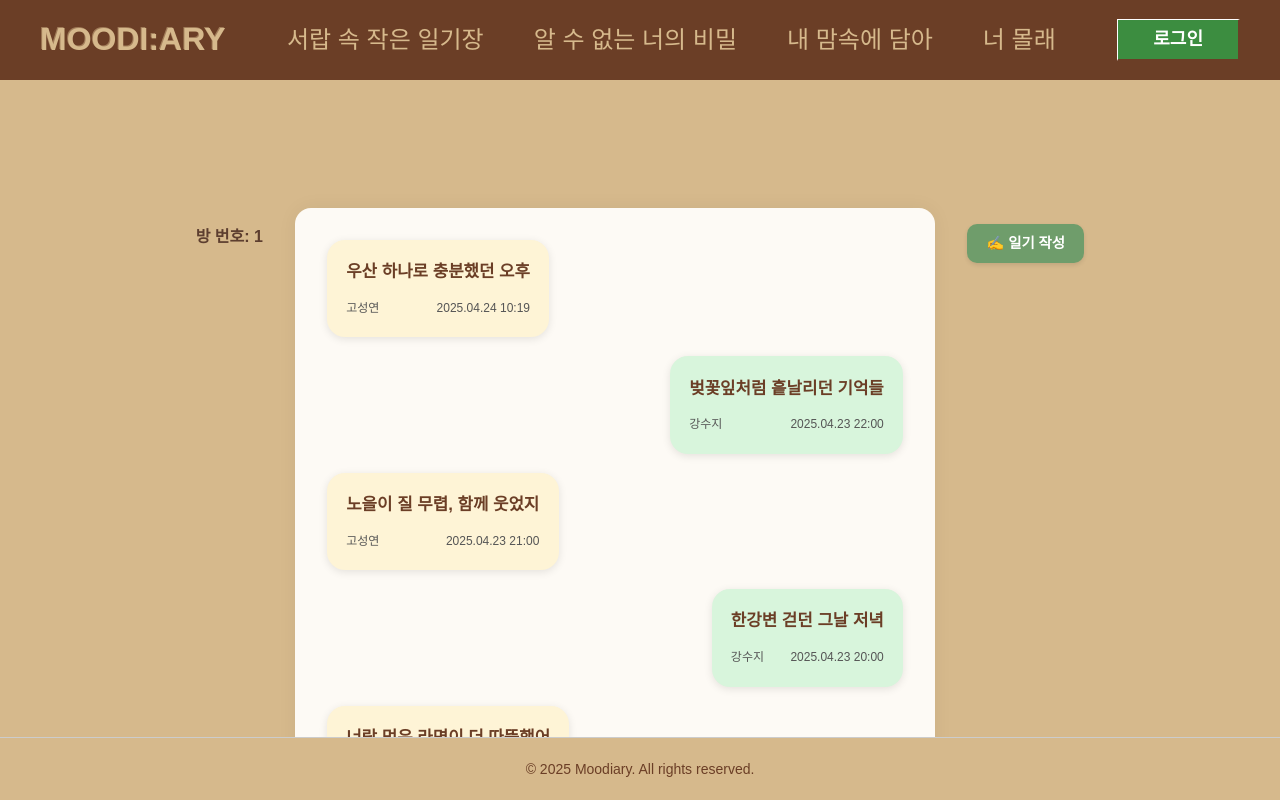
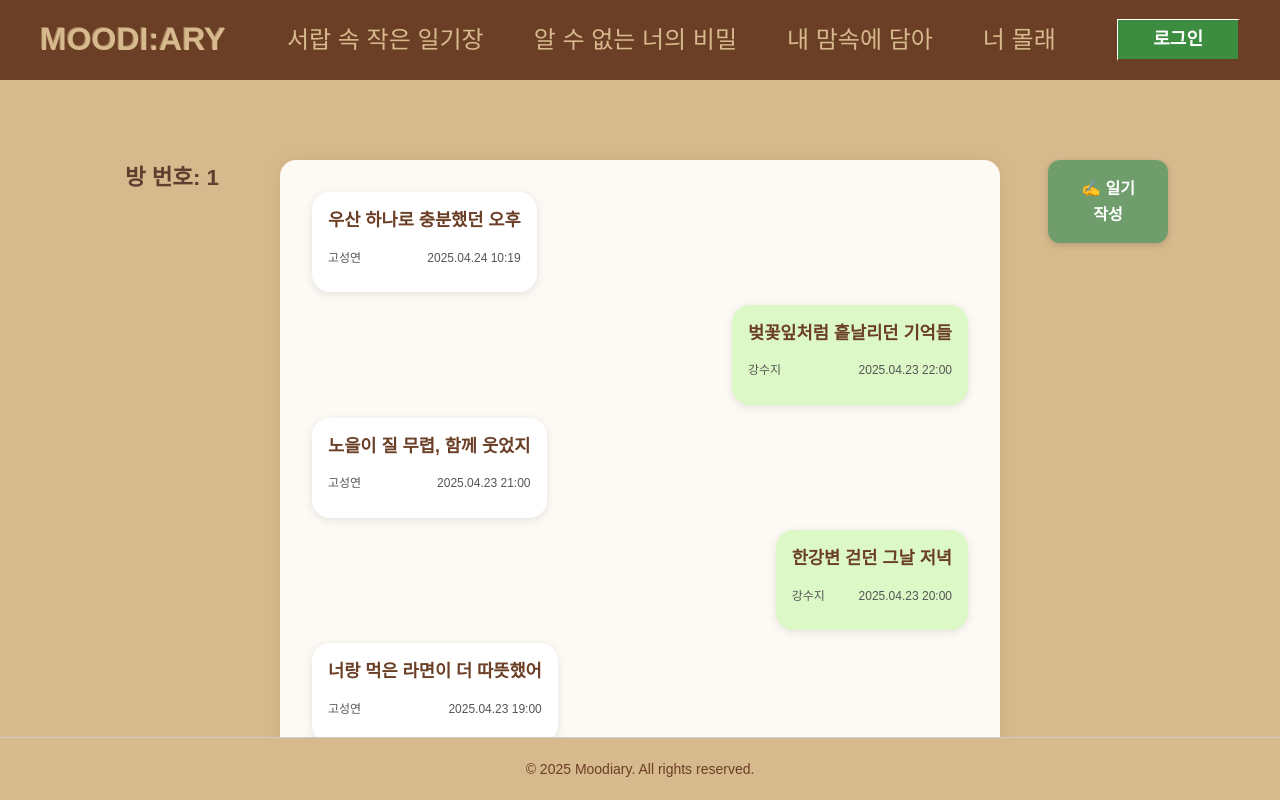
Before and after one commit to beyond-SW-Camp-14th-clover/be14-4th-clover-moodiary-FE, a Vue app: page /shareddiary/1 in a window 1280 px wide. Built offline with nearby package versions, Linux system fonts and the light colour scheme; data requests are answered from the project's data file; a web font is replaced by a local one.

Commit message:
공유 일기 리스트 디자인 수정 commit

```diff
--- a/src/pages/shareddiary/views/SharedDiaryList.vue
+++ b/src/pages/shareddiary/views/SharedDiaryList.vue
@@ -15,10 +15,12 @@
         @click="goToDetail(diary.id)"
         style="cursor: pointer;"
       >
-        <p class="title">{{ diary.title }}</p>
-        <div class="footer">
-          <span class="author">{{ getUserName(diary.user_id) }}</span>
-          <span class="created-at">{{ formatDate(diary.created_at) }}</span>
+        <div class="bubble-inner">
+          <p class="title">{{ diary.title }}</p>
+          <div class="footer">
+            <span class="author">{{ getUserName(diary.user_id) }}</span>
+            <span class="created-at">{{ formatDate(diary.created_at) }}</span>
+          </div>
         </div>
       </div>
     </div>
@@ -93,81 +95,101 @@ onMounted(async () => {
 </script>
 
 <style scoped>
-/* (다전은 기존와 같은 스테일) */
 .outer-wrapper {
   display: flex;
   justify-content: center;
   align-items: flex-start;
-  gap: 2rem;
-  padding: 3rem 1rem;
+  gap: 3rem;
 }
+
 .side-left, .side-right {
+  width: 120px;
   display: flex;
+  justify-content: center;
   align-items: flex-start;
-  margin-top: 1rem;
 }
+
 .room-id {
-  font-size: 1rem;
+  font-size: 1.4rem;
   font-weight: bold;
   color: #5d3e2f;
+  text-align: center;
 }
+
 .write-btn {
   background-color: #6f9d6b;
   color: white;
-  padding: 0.5rem 1.2rem;
+  padding: 1rem 1.6rem;
   border: none;
-  border-radius: 10px;
-  font-size: 0.9rem;
+  border-radius: 12px;
+  font-size: 1rem;
+  font-weight: bold;
   cursor: pointer;
   transition: background-color 0.2s ease;
-  box-shadow: 0 2px 4px rgba(0, 0, 0, 0.1);
+  box-shadow: 0 2px 6px rgba(0, 0, 0, 0.15);
 }
+
 .write-btn:disabled {
   background-color: #cccccc;
   cursor: not-allowed;
 }
+
 .write-btn:hover:enabled {
   background-color: #5a8755;
 }
+
 .diary-list {
-  width: 100%;
-  max-width: 640px;
+  flex: 1;
+  max-width: 720px;
   background-color: #fdfaf5;
   border-radius: 16px;
   box-shadow: 0 0 20px rgba(0, 0, 0, 0.05);
   padding: 2rem;
   display: flex;
   flex-direction: column;
-  gap: 1.2rem;
+  gap: 0.8rem; /* ✅ gap 줄임 */
 }
+
 .diary-bubble {
-  max-width: 75%;
-  padding: 1.2rem;
+  max-width: 90%;
+  padding: 1rem; /* ✅ padding 살짝 줄임 */
   border-radius: 18px;
   background-color: #fffce6;
   box-shadow: 0 2px 8px rgba(0, 0, 0, 0.1);
   word-break: break-word;
+  min-height: 100px; /* ✅ min-height 낮춤 */
+  display: flex;
+  flex-direction: column;
+  justify-content: space-between;
 }
+
+.bubble-inner {
+  display: flex;
+  flex-direction: column;
+}
+
 .mine {
   margin-left: auto;
-  background-color: #d8f5dc;
-  text-align: right;
+  background-color: #dcf8c6; /* 카카오 채팅에서 보는 마지막자 버블 형상 */
 }
+
 .theirs {
   margin-right: auto;
-  background-color: #fef4d6;
-  text-align: left;
+  background-color: #ffffff;
 }
+
 .title {
   font-weight: bold;
-  font-size: 1.05rem;
-  margin-bottom: 0.8rem;
+  font-size: 1.1rem;
+  margin-bottom: 0.5rem;
+  line-height: 1.4;
 }
+
 .footer {
+  margin-top: 0.5rem;
+  font-size: 0.75rem;
+  color: #555;
   display: flex;
   justify-content: space-between;
-  font-size: 0.75rem;
-  color: #555;
-  margin-top: 0.5rem;
 }
 </style>
```
